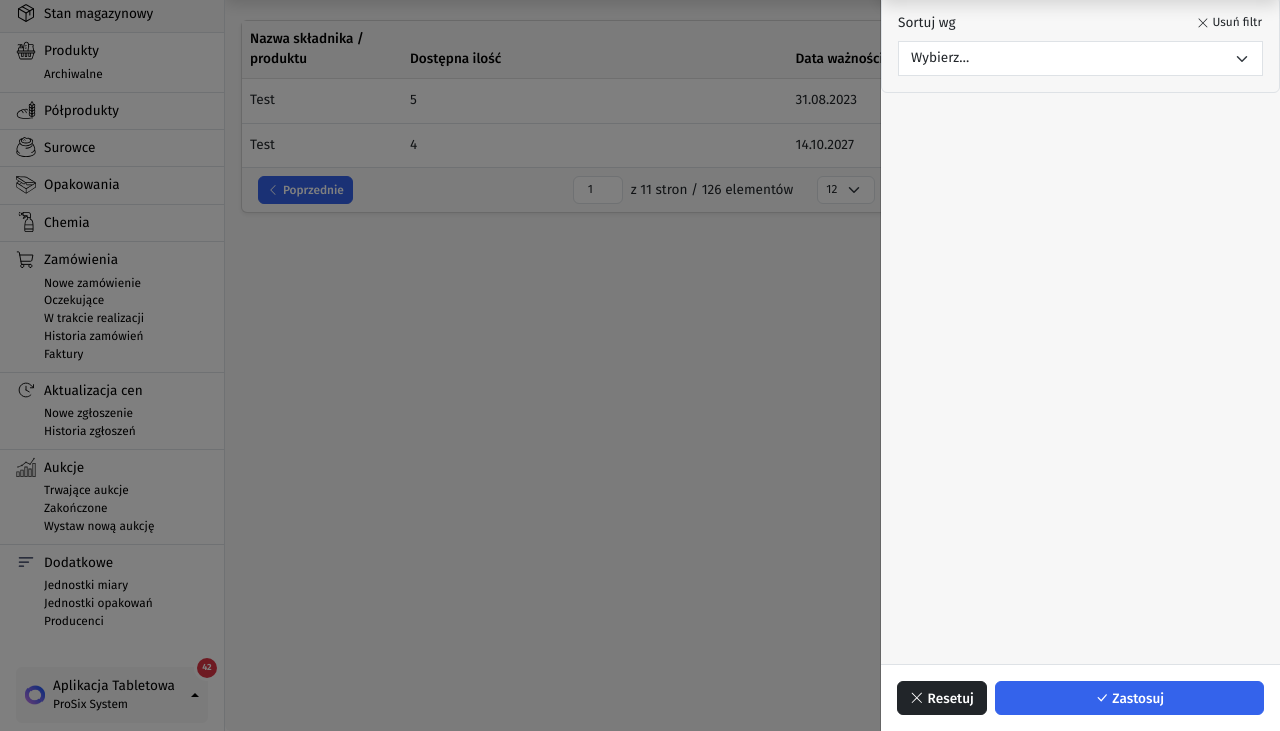
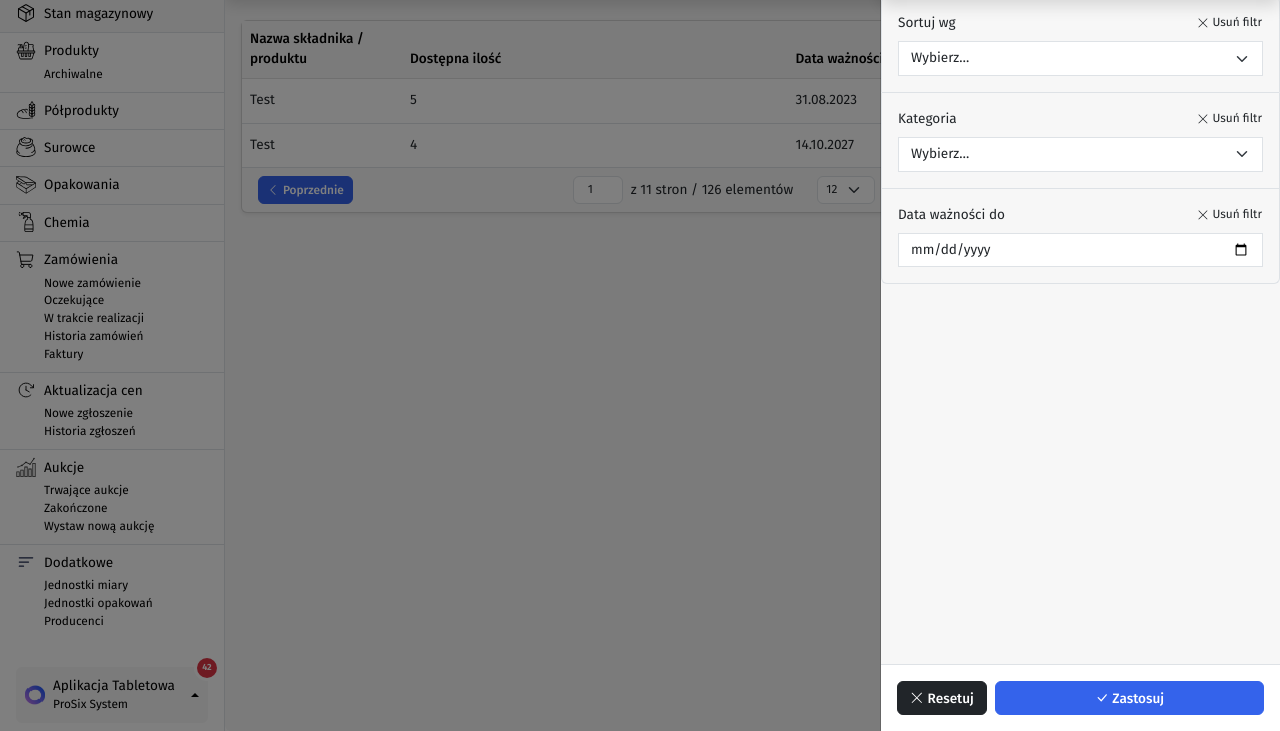
Before and after one commit to michalbialkowski/agrestapp, a plain HTML site: page app-storages.html in a window 1280 px wide. Both pictures are taken after a click on the button "Filtry". Shown: the part 69-800 px from the top of the page. Drawn offline with nearby package versions, Linux system fonts and the light colour scheme.

Commit message:
Update app-storages.html

```diff
--- a/app-storages.html
+++ b/app-storages.html
@@ -425,6 +425,27 @@
                             </optgroup>
                         </select>
                     </li>
+                    <li class="list-group-item">
+                        <div class="row align-items-baseline">
+                            <div class="col"><label class="col-form-label d-block">Kategoria</label></div>
+                            <div class="col-auto"><button class="btn btn-sm p-0" type="button"><svg xmlns="http://www.w3.org/2000/svg" width="1em" height="1em" fill="currentColor" viewBox="0 0 16 16" class="bi bi-x-lg me-1">
+                                        <path d="M2.146 2.854a.5.5 0 1 1 .708-.708L8 7.293l5.146-5.147a.5.5 0 0 1 .708.708L8.707 8l5.147 5.146a.5.5 0 0 1-.708.708L8 8.707l-5.146 5.147a.5.5 0 0 1-.708-.708L7.293 8 2.146 2.854Z"></path>
+                                    </svg><span>Usuń filtr</span></button></div>
+                        </div><select class="form-select">
+                            <option value="" selected="">Wybierz…</option>
+                            <option value="">Surowce</option>
+                            <option value="">Chemia</option>
+                            <option value="">Opakowania</option>
+                        </select>
+                    </li>
+                    <li class="list-group-item">
+                        <div class="row align-items-baseline">
+                            <div class="col"><label class="col-form-label d-block">Data ważności do</label></div>
+                            <div class="col-auto"><button class="btn btn-sm p-0" type="button"><svg xmlns="http://www.w3.org/2000/svg" width="1em" height="1em" fill="currentColor" viewBox="0 0 16 16" class="bi bi-x-lg me-1">
+                                        <path d="M2.146 2.854a.5.5 0 1 1 .708-.708L8 7.293l5.146-5.147a.5.5 0 0 1 .708.708L8.707 8l5.147 5.146a.5.5 0 0 1-.708.708L8 8.707l-5.146 5.147a.5.5 0 0 1-.708-.708L7.293 8 2.146 2.854Z"></path>
+                                    </svg><span>Usuń filtr</span></button></div>
+                        </div><input class="form-control" type="date">
+                    </li>
                 </ul>
             </div>
             <div class="offcanvas-footer">
```
